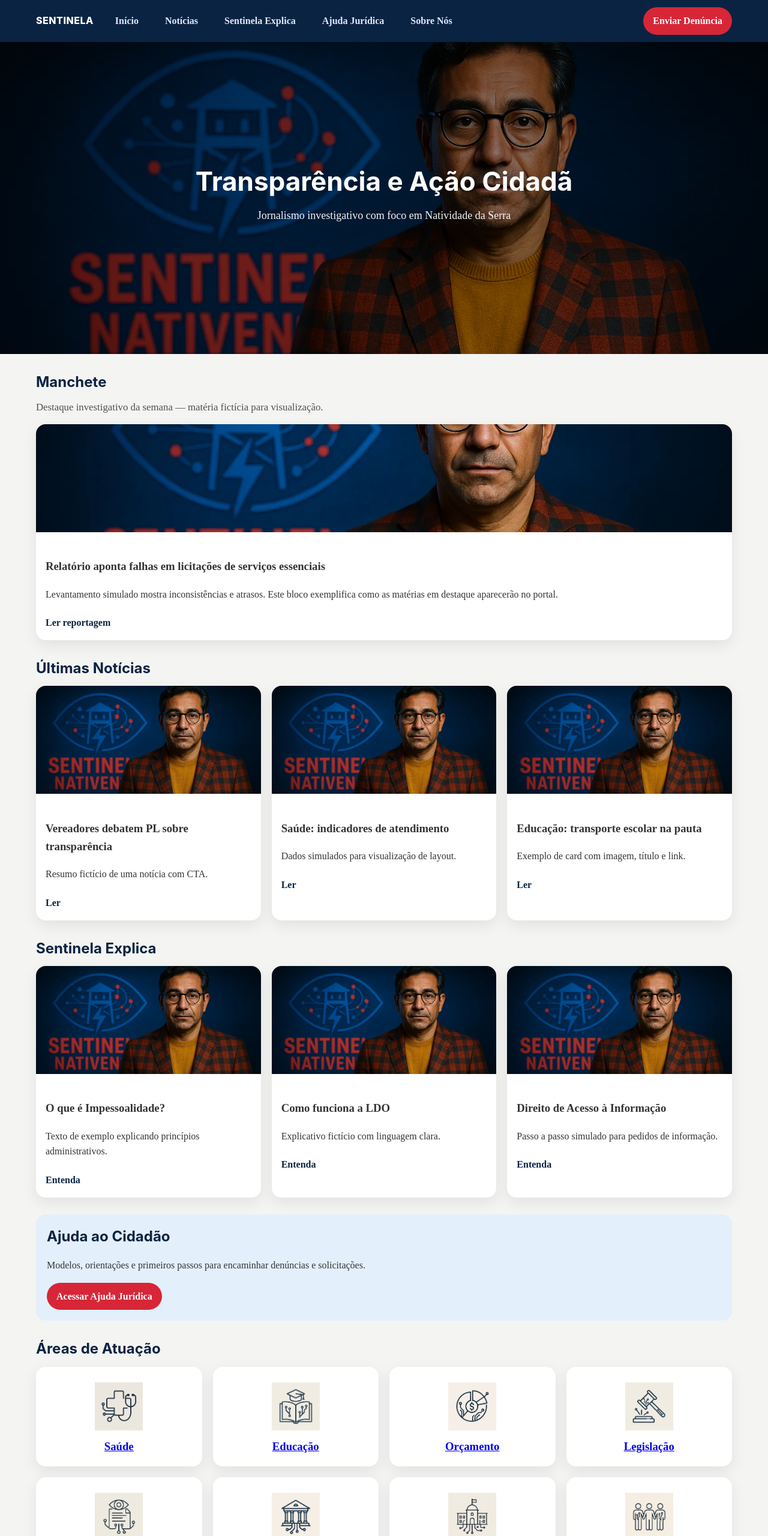
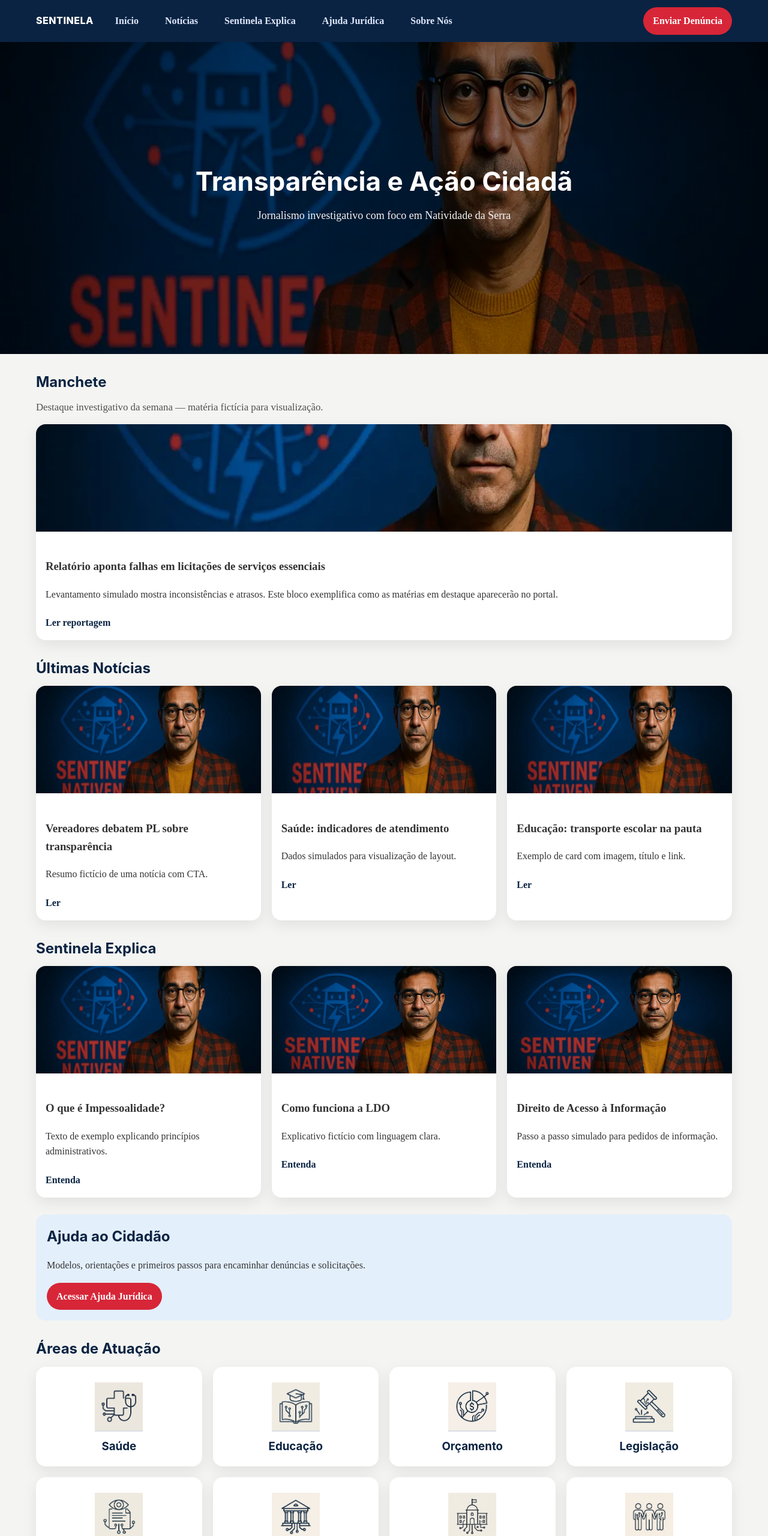
Before and after one commit to fernandesoctacilio-collab/SENTINELA-SITE, a plain HTML site: page index.html in a window 1280 px wide. Shown: the top 2560 px of the page at 60% size. Drawn offline with Linux system fonts and the light colour scheme.

Commit message:
Add files via upload

```diff
--- a/assets/css/main.css
+++ b/assets/css/main.css
@@ -60,5 +60,46 @@ h2{font-family:Inter,system-ui,sans-serif;color:var(--azul-escuro);margin:0 0 10
 
 /* SPLASH */
 #splash{position:fixed;inset:0;background:#000;display:flex;align-items:center;justify-content:center;z-index:1000}
-#splash iframe{width:100%;height:100%;border:0}
+#splash .splash-bg{position:absolute;inset:0;background-size:cover;background-position:center;background-repeat:no-repeat}
 #splash.fade-out{opacity:0;transition:opacity 1s ease;pointer-events:none}
+
+
+/* ===== Enhancements for icon cards & links ===== */
+.links a { text-decoration:none; }
+.links a:hover, .links a:focus { background:rgba(255,255,255,.16); color:#fff; }
+
+.card.icon-card{
+  transition: transform .25s ease, box-shadow .25s ease, background .25s ease;
+  background: #fff;
+}
+.card.icon-card:hover{
+  transform: translateY(-6px) scale(1.02);
+  box-shadow: 0 12px 28px rgba(0,0,0,.12);
+  background: linear-gradient(180deg, #ffffff, #f7f9ff);
+}
+.icon-card img{
+  transition: filter .25s ease, transform .25s ease;
+  filter: drop-shadow(0 2px 0 rgba(10,35,66,.15));
+}
+.icon-card:hover img{
+  transform: translateY(-2px) scale(1.04);
+  /* tint effect */
+  filter: hue-rotate(330deg) saturate(120%) brightness(1.05);
+}
+.icon-card h3{
+  margin-top:8px;
+  font-family: Inter, system-ui, sans-serif;
+}
+.icon-card, .icon-card h3, .icon-card:link, .icon-card:visited{
+  color: var(--azul-escuro);
+  text-decoration: none;
+}
+
+/* Cards images styling */
+.card .cover{ border-bottom: 1px solid #eee; }
+
+/* Improve section background alternation */
+.section.alt { background: var(--azul-claro); padding: 40px 20px; }
+
+/* Splash small improvement */
+#splash { background: #000; }
--- a/assets/js/main.js
+++ b/assets/js/main.js
@@ -1,3 +1,13 @@
+
+// Splash based on animated GIF with timeout
+document.addEventListener('DOMContentLoaded', ()=>{
+  const splash = document.getElementById('splash');
+  // hide splash after 4.8s
+  setTimeout(()=>{
+    if(splash){ splash.classList.add('fade-out'); setTimeout(()=>splash.remove(), 900); }
+  }, 4800);
+});
+
 
 // Active link and splash control
 document.addEventListener('DOMContentLoaded', ()=>{
--- a/index.html
+++ b/index.html
@@ -11,8 +11,8 @@
 <body>
   <!-- Splash Screen: YouTube Shorts EMBED -->
   <div id="splash">
-    <iframe src="https://www.youtube.com/embed/0Gp9P3fZqic?autoplay=1&mute=1&controls=0&rel=0&playsinline=1&modestbranding=1" allow="autoplay; fullscreen"></iframe>
-  </div>
+  <div class="splash-bg" style="background-image:url('https://files.fm/f/4a8vhbpcvr');"></div>
+</div>
 
   <header class="site-header">
     <nav class="nav">
@@ -29,7 +29,7 @@
   </header>
 
   <section class="banner">
-    <img src="assets/img/banner.webp" alt="Banner investigativo">
+    <img src="assets/img/demo1.webp" alt="Banner investigativo">
     <div class="banner-text">
       <h1>Transparência e Ação Cidadã</h1>
       <p>Jornalismo investigativo com foco em Natividade da Serra</p>
@@ -40,7 +40,7 @@
     <h2>Manchete</h2>
     <p class="lead">Destaque investigativo da semana — matéria fictícia para visualização.</p>
     <div class="card">
-      <img class="cover" src="assets/img/banner.webp" alt="Capa manchete">
+      <img class="cover" src="assets/img/demo2.webp" alt="Capa manchete">
       <div class="p">
         <h3>Relatório aponta falhas em licitações de serviços essenciais</h3>
         <p>Levantamento simulado mostra inconsistências e atrasos. Este bloco exemplifica como as matérias em destaque
@@ -54,15 +54,15 @@
     <h2>Últimas Notícias</h2>
     <div class="grid grid-3">
       <div class="card">
-        <img class="cover" src="assets/img/banner.webp" alt="">
+        <img class="cover" src="assets/img/demo3.webp" alt="">
         <div class="p"><h3>Vereadores debatem PL sobre transparência</h3><p>Resumo fictício de uma notícia com CTA.</p><a class="btn-inline" href="pages/noticias.html">Ler</a></div>
       </div>
       <div class="card">
-        <img class="cover" src="assets/img/banner.webp" alt="">
+        <img class="cover" src="assets/img/demo1.webp" alt="">
         <div class="p"><h3>Saúde: indicadores de atendimento</h3><p>Dados simulados para visualização de layout.</p><a class="btn-inline" href="pages/noticias.html">Ler</a></div>
       </div>
       <div class="card">
-        <img class="cover" src="assets/img/banner.webp" alt="">
+        <img class="cover" src="assets/img/demo2.webp" alt="">
         <div class="p"><h3>Educação: transporte escolar na pauta</h3><p>Exemplo de card com imagem, título e link.</p><a class="btn-inline" href="pages/noticias.html">Ler</a></div>
       </div>
     </div>
@@ -72,7 +72,7 @@
     <h2>Sentinela Explica</h2>
     <div class="grid grid-3">
       <div class="card">
-        <img class="cover" src="assets/img/banner.webp" alt="">
+        <img class="cover" src="assets/img/demo3.webp" alt="">
         <div class="p"><h3>O que é Impessoalidade?</h3><p>Texto de exemplo explicando princípios administrativos.</p><a class="btn-inline" href="pages/explica.html">Entenda</a></div>
       </div>
       <div class="card">
```
Also changed, not shown: pages/noticias.html (+1 -1 lines), assets/img/demo1.webp (added), assets/img/demo2.webp (added), assets/img/demo3.webp (added), assets/img/demo4.webp (added), assets/img/demo5.webp (added), assets/img/demo6.webp (added).
